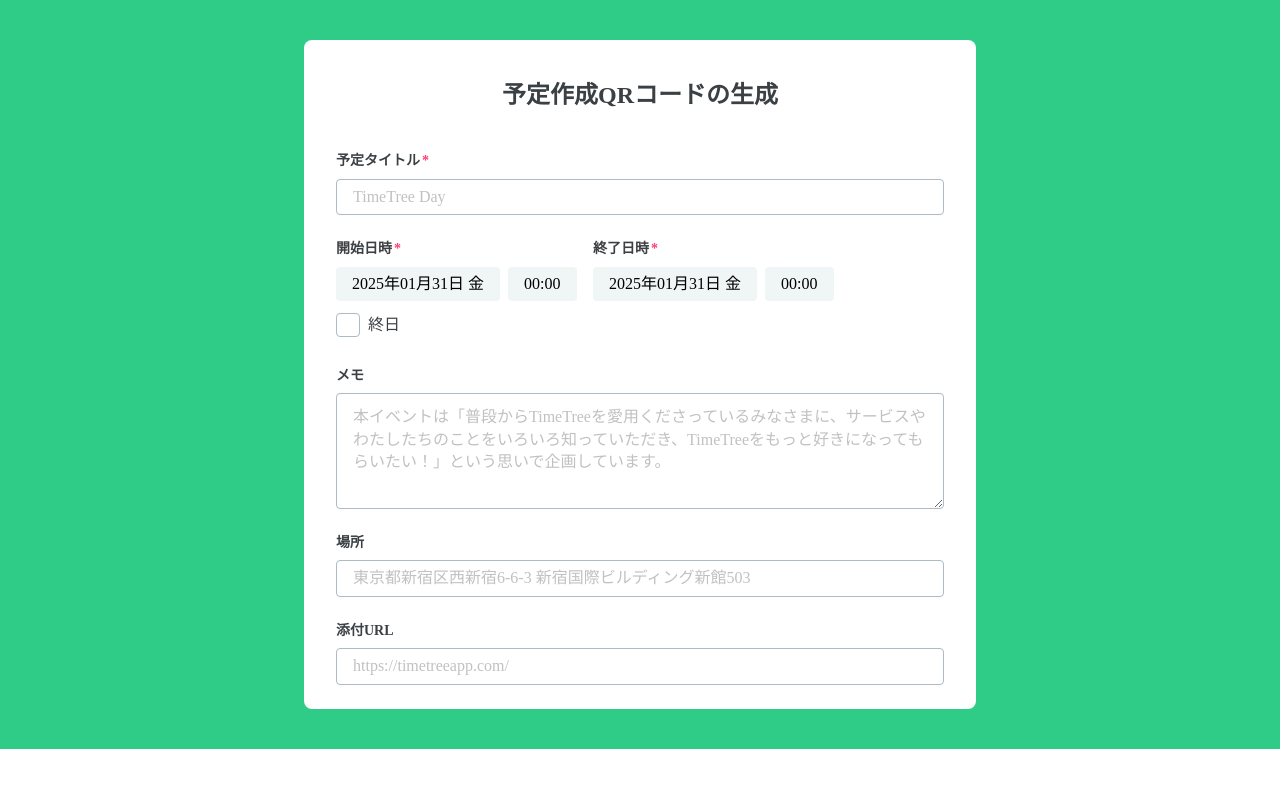
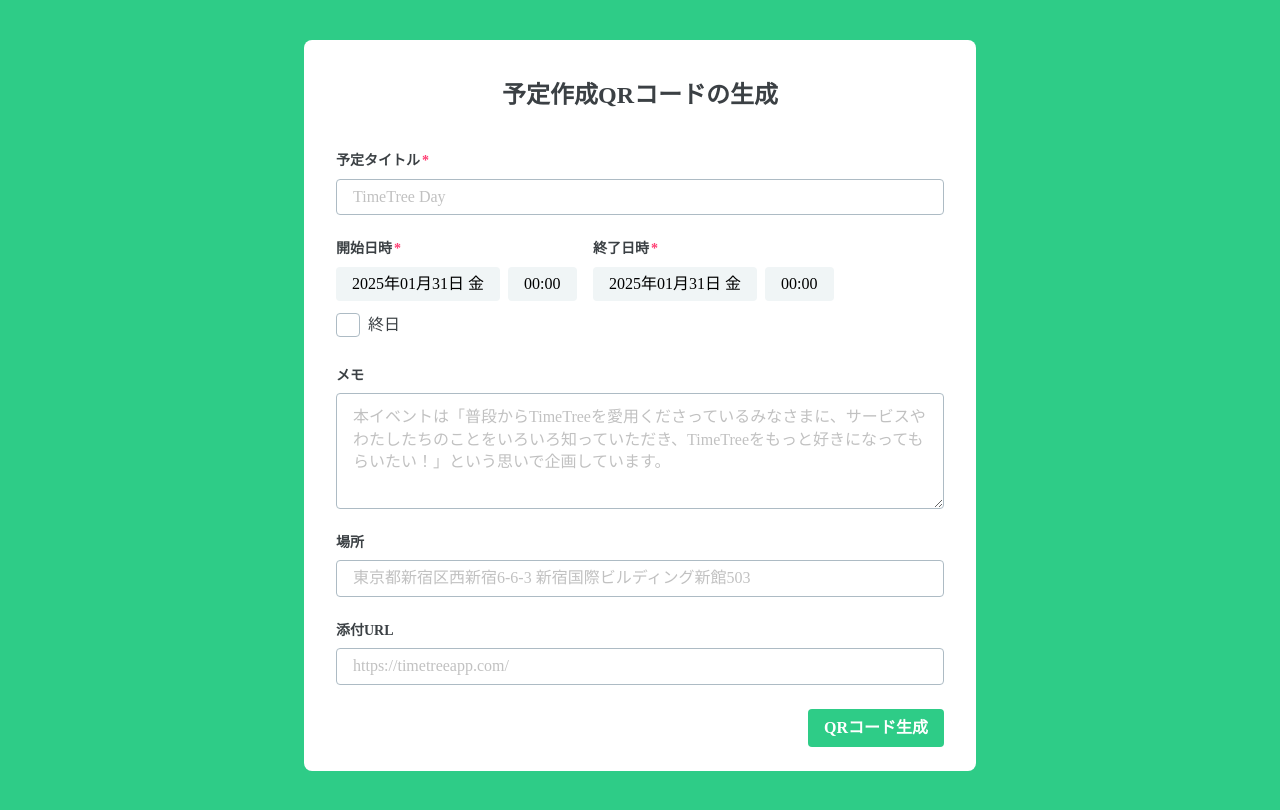
Before and after one commit to takumiozato/timetree-schedule-generator, a React (Vite) app: page / in a window 1280 px wide. Built offline with nearby package versions, Linux system fonts and the light colour scheme.

Commit message:
QRコード生成のボタンコンポーネントを追加

```diff
--- a/src/App.tsx
+++ b/src/App.tsx
@@ -7,6 +7,7 @@
 import { Checkbox } from './components/Checkbox';
 import { TextArea } from './components/Textarea';
 import { useState } from 'react';
+import { Button } from './components/Button';
 
 const StyledMainWrapper = styled.div`
   background-color: #2ecc87;
@@ -52,6 +53,12 @@
   align-items: center;
   column-gap: 8px;
   cursor: pointer;
+`;
+
+const StyledButtonWrapper = styled.div`
+  display: flex;
+  justify-content: right;
+  width: 100%;
 `;
 
 function App() {
@@ -117,6 +124,9 @@
             <Input placeholder="https://timetreeapp.com/" />
           </InputWrapper>
         </StyledRow>
+        <StyledButtonWrapper>
+          <Button onClick={() => { }}>QRコード生成</Button>
+        </StyledButtonWrapper>
       </StyledMainContent>
     </StyledMainWrapper>
   );
--- /dev/null
+++ b/src/components/Button.tsx
@@ -0,0 +1,32 @@
+import { FC } from 'react';
+import styled from 'styled-components';
+
+type ButtonProps = {
+    children: string;
+    onClick?: () => void;
+    disabled?: boolean;
+}
+
+const StyledButton = styled.button`
+    padding: 10px 16px;
+    border-radius: 4px;
+    border: none;
+    background-color: #2ECC87;
+    color: #fff;
+    font-size: 16px;
+    font-weight: 700;
+    cursor: pointer;
+
+    &:hover {
+        background-color: #2E9F64;
+    }
+
+    &:disabled {
+        background-color: #BAEAD5;
+        cursor: not-allowed;
+    }
+`;
+
+export const Button: FC<ButtonProps> = ({ children, onClick, disabled }) => (
+    <StyledButton onClick={onClick} disabled={disabled}>{children}</StyledButton>
+);
```
